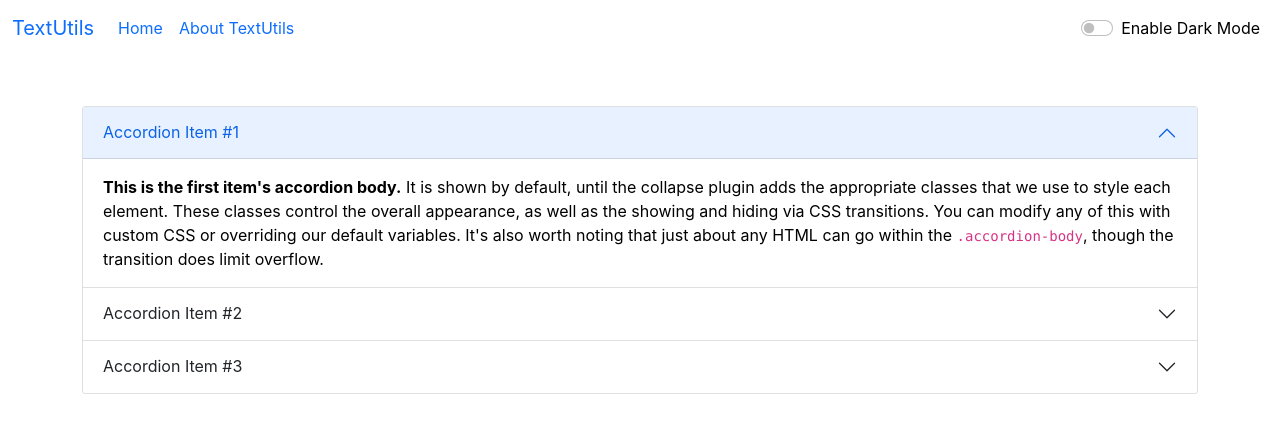
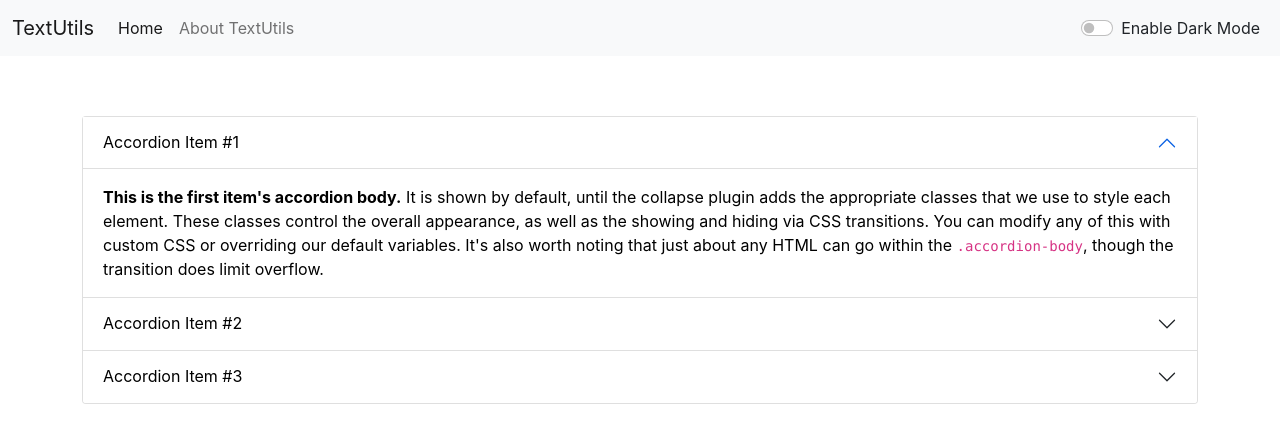
Before and after one commit to ayush23719/my-app, a React (Create React App) app: page /about in a window 1280 px wide. Shown: the top 440 px of the page. Built offline with nearby package versions, Linux system fonts and the light colour scheme.

Commit message:
Updated Accordian

```diff
--- a/src/App.js
+++ b/src/App.js
@@ -5,7 +5,6 @@ import TextForm from './components/TextForm';
 import About from './components/About';
 import React, { useState } from 'react';
 import Alert from './components/Alert';
-import { render } from "react-dom";
 import {
   BrowserRouter as Router,
   Routes,
@@ -13,11 +12,7 @@ import {
 } from "react-router-dom";
 
 function App() {
-  const[mode,setMode] = useState('Light');
-  const [myStyle,setMyStyle] = useState({
-    color : 'black',
-    backgroundColor : 'white'
-  })
+  const[mode,setMode] = useState('light');
   const[alert,setAlert] = useState(null);
   const showAlert = (message,type)=>{
     setAlert({
@@ -30,40 +25,32 @@ function App() {
   }
   const [btnText,setBtnText] = useState("Enable Dark Mode");
   const toggleStyle = ()=>{
-    if(myStyle.color === 'white'){
-      setMyStyle({
-        color: 'black',
-        backgroundColor: 'white'
-      })
-      setBtnText("Enable Dark Mode");
-      setMode('light');
-      showAlert("Light mode has been enabled","success");
+    if(mode === 'light'){
+      setMode('dark');
+        document.body.style.backgroundColor = 'black';
+      setBtnText("Disable Dark Mode");
+      showAlert("Dark mode has been enabled","success");
 
     }
     else{
-      setMyStyle({
-        color: 'white',
-        backgroundColor: 'black',
-      })
-      setBtnText("Disable Dark Mode")
-      setMode('dark');
-      showAlert("Dark mode has been enabled","success");
+      setMode('light');
+      document.body.style.backgroundColor = 'white';
+      setBtnText("Enable Dark Mode")
+      showAlert("Dark mode has been disabled","success");
     }
   }
   return (
     <>
     <Router>
-    <div style = {myStyle}>
-  <Navbar title = "TextUtils" aboutText="About TextUtils" btnText = {btnText} toggleStyle = {toggleStyle} mode={mode} />
+  <Navbar title = "TextUtils" aboutText="About TextUtils" btnText = {btnText} toggleStyle = {toggleStyle} mode = {mode} />
   <Alert alert = {alert} />
   <div className="container">
   <Routes>
-          <Route path="/about" element={<About />}>
+          <Route path="/about" element={<About mode = {mode} />}>
           </Route>
-          <Route path="/" element={ <TextForm showAlert = {showAlert} heading = "Enter the text to analyze" myStyle={myStyle} />}>
+          <Route path="/" element={ <TextForm showAlert = {showAlert} heading = "Enter the text to analyze" mode = {mode} />}>
           </Route>
         </Routes>
-  </div>
   </div>
   </Router>
   </>
--- a/src/components/About.js
+++ b/src/components/About.js
@@ -2,14 +2,15 @@ import React from 'react'
 
 export default function About(props) {
   let myStyle = {
-    color: props.mode === 'Light'?'white':'black',
-    backgroundColor: props.mode ==='Dark'?'black':'white',
-  }
+    color: props.mode === 'dark'?'white':'black',
+    backgroundColor: props.mode ==='dark'?'black':'white',
+    border: props.mode ==='dark'?'1px solid white':''
+}
   return (
-    <div className="Container" style={myStyle}><div class="accordion" id="accordionExample">
-    <div class="accordion-item" >
-      <h2 class="accordion-header" id="headingOne">
-        <button  class="accordion-button" type="button" data-bs-toggle="collapse" data-bs-target="#collapseOne" aria-expanded="true" aria-controls="collapseOne">
+    <div className="Container"><div class="accordion" style={myStyle} id="accordionExample">
+    <div class="accordion-item" style={myStyle}>
+      <h2 class="accordion-header" id="headingOne" style={myStyle}>
+        <button  class="accordion-button" type="button" data-bs-toggle="collapse" data-bs-target="#collapseOne" aria-expanded="true" aria-controls="collapseOne" style={myStyle}>
           Accordion Item #1
         </button>
       </h2>
@@ -19,9 +20,9 @@ export default function About(props) {
         </div>
       </div>
     </div>
-    <div class="accordion-item">
+    <div class="accordion-item" style={myStyle}>
       <h2 class="accordion-header" id="headingTwo">
-        <button class="accordion-button collapsed" type="button" data-bs-toggle="collapse" data-bs-target="#collapseTwo" aria-expanded="false" aria-controls="collapseTwo">
+        <button class="accordion-button collapsed" type="button" data-bs-toggle="collapse" data-bs-target="#collapseTwo" aria-expanded="false" aria-controls="collapseTwo" style={myStyle}>
           Accordion Item #2
         </button>
       </h2>
@@ -31,9 +32,9 @@ export default function About(props) {
         </div>
       </div>
     </div>
-    <div class="accordion-item">
+    <div class="accordion-item" style={myStyle}>
       <h2 class="accordion-header" id="headingThree">
-        <button class="accordion-button collapsed" type="button" data-bs-toggle="collapse" data-bs-target="#collapseThree" aria-expanded="false" aria-controls="collapseThree">
+        <button class="accordion-button collapsed" type="button" data-bs-toggle="collapse" data-bs-target="#collapseThree" aria-expanded="false" aria-controls="collapseThree" style={myStyle}>
           Accordion Item #3
         </button>
       </h2>
--- a/src/components/Alert.js
+++ b/src/components/Alert.js
@@ -7,7 +7,7 @@ export default function Alert(props) {
   }
   return (
     <>
-    <div className="container" style={{height:'50px'}}>
+    <div style={{height:'60px'}}>
     {props.alert &&
      <div class={`alert alert-${props.alert.type} alert-dismissible fade show`} role="alert">
   <strong>{Capitalize(props.alert.type)}</strong>: {props.alert.msg}
--- a/src/components/Navbar.js
+++ b/src/components/Navbar.js
@@ -19,7 +19,7 @@ export default function Navbar(props) {
           </li>
 
         </ul>
-        <div class="form-check form-switch mx-2 my-2">
+        <div class={`form-check form-switch mx-2 my-2 text-${props.mode==='light'? 'Dark' : 'light'}`}>
   <input class="form-check-input" type="checkbox" role="switch" id="darkMode" onClick={props.toggleStyle} />
   <label class="form-check-label" for="darkMode">{props.btnText}</label>
 </div>
--- a/src/components/TextForm.js
+++ b/src/components/TextForm.js
@@ -28,20 +28,20 @@ export default function TextForm(props) {
 
   return (
     <>
-    <div className="container" style={props.myStyle}>
+    <div className="container" style={{color: props.mode==='dark'?'white':'black'}}>
         <h1>{props.heading}</h1>
   <div className="mb-3">
-    <textarea className="form-control" id="myBox" rows="8" value = {text} style = {props.myStyle} onChange = {handleOnChange}></textarea>
+    <textarea className="form-control" id="myBox" rows="8" value = {text} onChange = {handleOnChange} style={{backgroundColor: props.mode==='dark'? 'black': 'white', color:props.mode=== 'dark'?'white': 'black'}}></textarea>
   </div>
-  <button className="btn btn-primary mx-2" onClick = {handleUpClick}>Convert to Uppercase</button>
-  <button className="btn btn-primary mx-2 my-2" onClick = {handleLowClick}>Convert to Lowercase</button>
-  <button className = "btn btn-outline-info mx-2" onClick = {handleMic}><svg xmlns="http://www.w3.org/2000/svg" width="16" height="16" fill="currentColor" class="bi bi-volume-up" viewBox="0 0 16 16">
+  <button className="btn btn-primary mx-2" disabled={text.length===0}  onClick = {handleUpClick}>Convert to Uppercase</button>
+  <button className="btn btn-primary mx-2 my-2" disabled={text.length===0}  onClick = {handleLowClick}>Convert to Lowercase</button>
+  <button className = "btn btn-outline-info mx-2" disabled={text.length===0}  onClick = {handleMic}><svg xmlns="http://www.w3.org/2000/svg" width="16" height="16" fill="currentColor" class="bi bi-volume-up" viewBox="0 0 16 16">
   <path d="M11.536 14.01A8.473 8.473 0 0 0 14.026 8a8.473 8.473 0 0 0-2.49-6.01l-.708.707A7.476 7.476 0 0 1 13.025 8c0 2.071-.84 3.946-2.197 5.303l.708.707z"/>
   <path d="M10.121 12.596A6.48 6.48 0 0 0 12.025 8a6.48 6.48 0 0 0-1.904-4.596l-.707.707A5.483 5.483 0 0 1 11.025 8a5.483 5.483 0 0 1-1.61 3.89l.706.706z"/>
   <path d="M10.025 8a4.486 4.486 0 0 1-1.318 3.182L8 10.475A3.489 3.489 0 0 0 9.025 8c0-.966-.392-1.841-1.025-2.475l.707-.707A4.486 4.486 0 0 1 10.025 8zM7 4a.5.5 0 0 0-.812-.39L3.825 5.5H1.5A.5.5 0 0 0 1 6v4a.5.5 0 0 0 .5.5h2.325l2.363 1.89A.5.5 0 0 0 7 12V4zM4.312 6.39 6 5.04v5.92L4.312 9.61A.5.5 0 0 0 4 9.5H2v-3h2a.5.5 0 0 0 .312-.11z"/>
 </svg></button>
   </div>
-  <div className="container">
+  <div className="container" style={{color: props.mode==='dark'?'white':'black'}}>
     <h2>Your text summary</h2>
     <p>{text.length>0 ? text.trim().split(" ").length : 0} words and {text.length} characters</p>
     <p>{0.008 * wordCount} Minutes to read</p>
```
